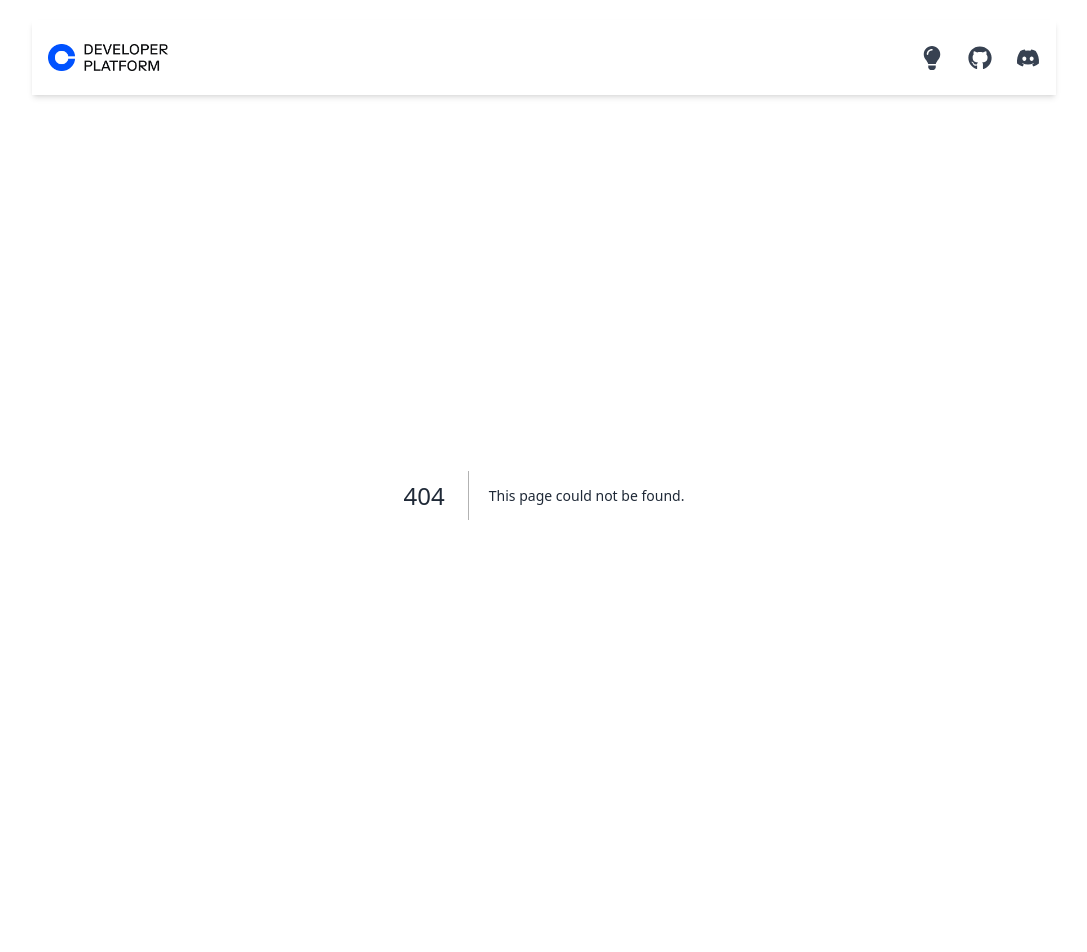
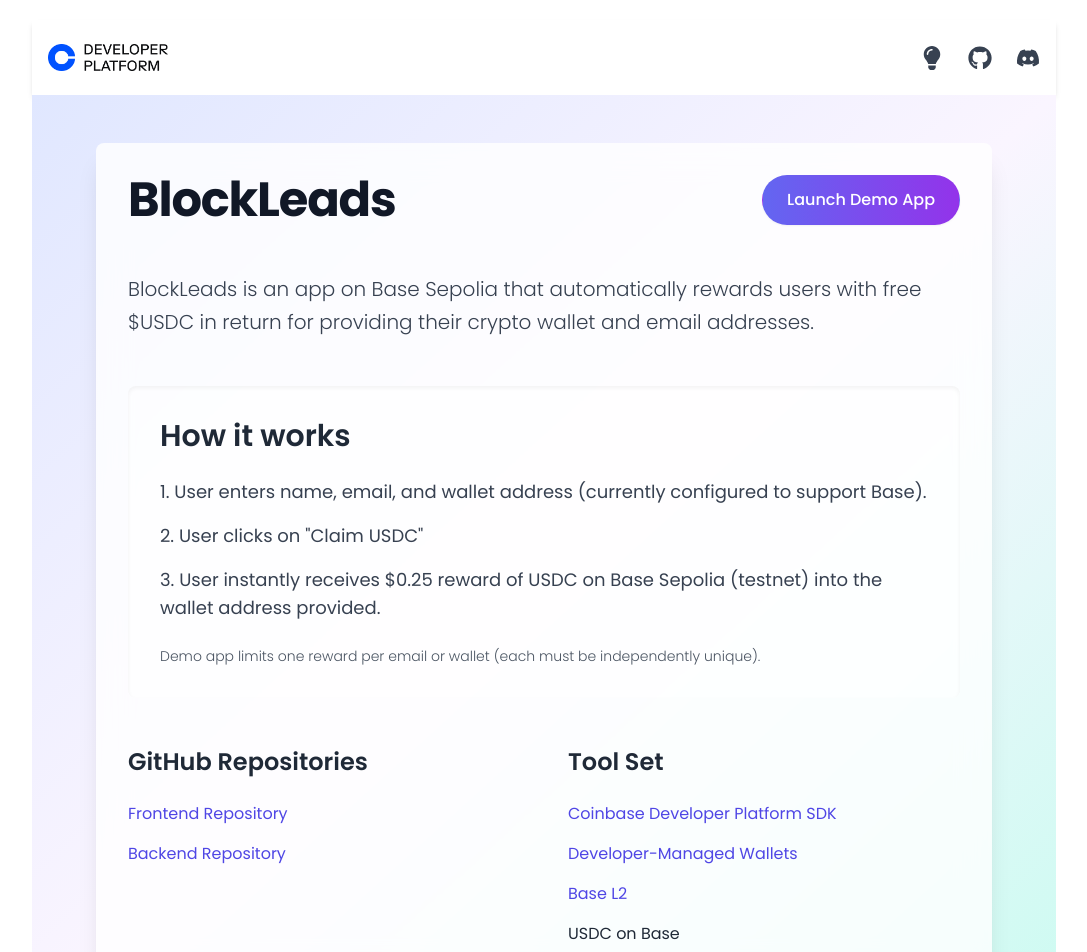
Before and after one commit to coinbase/cdp-sdk-sample-apps, a Next.js app: page /blockleads in a window 1280 px wide. Before the commit this address had no page. Shown: the top 952 px of the page, without its empty margins (96-1183 px from the left). Built offline with nearby package versions, Linux system fonts and the light colour scheme.

Commit message:
add blocklead

```diff
--- /dev/null
+++ b/app/blockleads/page.tsx
@@ -0,0 +1,80 @@
+import Image from 'next/image';
+
+export default function BlockLeads() {
+  return (
+    <div className="min-h-screen bg-gradient-to-br from-indigo-100 via-purple-50 to-teal-100 py-12 px-4 sm:px-6 lg:px-8">
+      <div className="max-w-4xl mx-auto">
+        <div className="bg-white bg-opacity-80 backdrop-filter backdrop-blur-lg rounded-lg shadow-xl overflow-hidden">
+          <div className="p-8">
+            <div className="flex items-center justify-between mb-12">
+              <h1 className="text-5xl font-bold text-gray-900 tracking-tight">BlockLeads</h1>
+              <a
+                href="https://blockLeads.xyz"
+                className="inline-flex items-center px-6 py-3 border border-transparent text-base font-medium rounded-full shadow-sm text-white bg-gradient-to-r from-indigo-500 to-purple-600 hover:from-indigo-600 hover:to-purple-700 focus:outline-none focus:ring-2 focus:ring-offset-2 focus:ring-indigo-500 transition duration-150 ease-in-out"
+                target="_blank"
+                rel="noopener noreferrer"
+              >
+                Launch Demo App
+              </a>
+            </div>
+
+            <p className="text-xl font-light text-gray-700 mb-12 leading-relaxed">
+              BlockLeads is an app on Base Sepolia that automatically rewards users with free $USDC in return for providing their crypto wallet and email addresses.
+            </p>
+
+            <div className="bg-white bg-opacity-50 rounded-lg p-8 mb-12 shadow-inner">
+              <h2 className="text-3xl font-semibold text-gray-800 mb-6">How it works</h2>
+              <ol className="list-decimal list-inside space-y-4 text-gray-700">
+                <li className="text-lg">User enters name, email, and wallet address (currently configured to support Base).</li>
+                <li className="text-lg">User clicks on "Claim USDC"</li>
+                <li className="text-lg">User instantly receives $0.25 reward of USDC on Base Sepolia (testnet) into the wallet address provided.</li>
+              </ol>
+              <p className="mt-6 text-sm font-light text-gray-600">
+                Demo app limits one reward per email or wallet (each must be independently unique).
+              </p>
+            </div>
+
+            <div className="grid md:grid-cols-2 gap-12">
+              <div>
+                <h2 className="text-2xl font-semibold text-gray-800 mb-6">GitHub Repositories</h2>
+                <ul className="space-y-4">
+                  <li>
+                    <a href="https://github.com/HeimLabs/coinbase-blockleads-frontend" className="text-indigo-600 hover:text-indigo-800 transition duration-150 ease-in-out" target="_blank" rel="noopener noreferrer">
+                      Frontend Repository
+                    </a>
+                  </li>
+                  <li>
+                    <a href="https://github.com/HeimLabs/coinbase-blockleads-backend" className="text-indigo-600 hover:text-indigo-800 transition duration-150 ease-in-out" target="_blank" rel="noopener noreferrer">
+                      Backend Repository
+                    </a>
+                  </li>
+                </ul>
+              </div>
+              <div>
+                <h2 className="text-2xl font-semibold text-gray-800 mb-6">Tool Set</h2>
+                <ul className="space-y-4">
+                  <li>
+                    <a href="https://docs.cdp.coinbase.com/mpc-wallet/docs/welcome" className="text-indigo-600 hover:text-indigo-800 transition duration-150 ease-in-out" target="_blank" rel="noopener noreferrer">
+                      Coinbase Developer Platform SDK
+                    </a>
+                  </li>
+                  <li>
+                    <a href="https://docs.cdp.coinbase.com/mpc-wallet/docs/wallets/#developer-managed-wallets" className="text-indigo-600 hover:text-indigo-800 transition duration-150 ease-in-out" target="_blank" rel="noopener noreferrer">
+                      Developer-Managed Wallets
+                    </a>
+                  </li>
+                  <li>
+                    <a href="https://www.base.org/getstarted" className="text-indigo-600 hover:text-indigo-800 transition duration-150 ease-in-out" target="_blank" rel="noopener noreferrer">
+                      Base L2
+                    </a>
+                  </li>
+                  <li>USDC on Base</li>
+                </ul>
+              </div>
+            </div>
+          </div>
+        </div>
+      </div>
+    </div>
+  );
+}
--- a/app/layout.tsx
+++ b/app/layout.tsx
@@ -1,11 +1,15 @@
-import { Inter } from 'next/font/google'
+import { Poppins } from 'next/font/google'
 import Image from 'next/image'
 import Link from 'next/link'
 import { FaGithub, FaDiscord, FaLightbulb } from 'react-icons/fa'
 import { Analytics } from '@vercel/analytics/react';
 import './globals.css'
 
-const inter = Inter({ subsets: ['latin'] })
+const poppins = Poppins({
+  weight: ['300', '400', '500', '600', '700'],
+  subsets: ['latin'],
+  display: 'swap',
+})
 
 export const metadata = {
   title: 'CDP SDK Demo Apps',
@@ -44,7 +48,7 @@
       <head>
         <link rel="icon" href="/favicon.ico" />
       </head>
-      <body className={inter.className}>
+      <body className={poppins.className}>
         <div className="min-h-screen bg-white text-gray-800 w-full max-w-5xl mx-auto">
           <header className="py-6 px-4 bg-white shadow-md">
             <nav className="container mx-auto flex justify-between items-center">
--- a/app/page.tsx
+++ b/app/page.tsx
@@ -45,16 +45,22 @@
         <div className="grid grid-cols-2 md:grid-cols-2 lg:grid-cols-2 gap-10 max-w-6xl mx-auto">
           {[
             {
-              name: 'Contract Reader',
-              route: '/contractreader',
-              description: 'Contract Reader to read data from any contract deployed on Base network',
-              buildLink: ''
+              name: 'USDC Rewards App',
+              route: '/blockleads',
+              description: 'Automatically rewards users with free $USDC in return for providing their crypto wallet and email addresses.',
+              buildLink: 'https://github.com/HeimLabs/coinbase-blockleads-frontend'
             },
             {
               name: 'Wallet Command Center',
               route: 'https://www.walletcommandcenter.com/',
               description: 'Wallet Command center to manage your MPC wallets',
               buildLink: 'https://vercel.com/templates/next.js/wallet-dashboard-with-coinbase-developer-platform'
+            },
+            {
+              name: 'Automated Payouts',
+              route: 'https://masspayoutsdemo.com/',
+              description: 'Automate mass payments for free on Base with Transfer APIs on CDP SDK.',
+              buildLink: 'https://replit.com/@CoinbaseDev/Onchain-Payments?v=1#README.md'
             },
             {
               name: 'Instamint',
@@ -87,10 +93,10 @@
               buildLink: 'https://replit.com/@CoinbaseDev/Onchain-Trading-Bot#README.md'
             },
             {
-              name: 'Automated Payouts',
-              route: 'https://masspayoutsdemo.com/',
-              description: 'Automate mass payments for free on Base with Transfer APIs on CDP SDK.',
-              buildLink: 'https://replit.com/@CoinbaseDev/Onchain-Payments?v=1#README.md'
+              name: 'Contract Reader',
+              route: '/contractreader',
+              description: 'Contract Reader to read data from any contract deployed on Base network',
+              buildLink: ''
             }
           ].map((app, index) => (
             <div key={index} className="bg-white rounded-xl p-8 shadow-lg hover:shadow-2xl transition-all duration-300 transform hover:-translate-y-2 border border-lavender-200 flex flex-col h-full">
```
